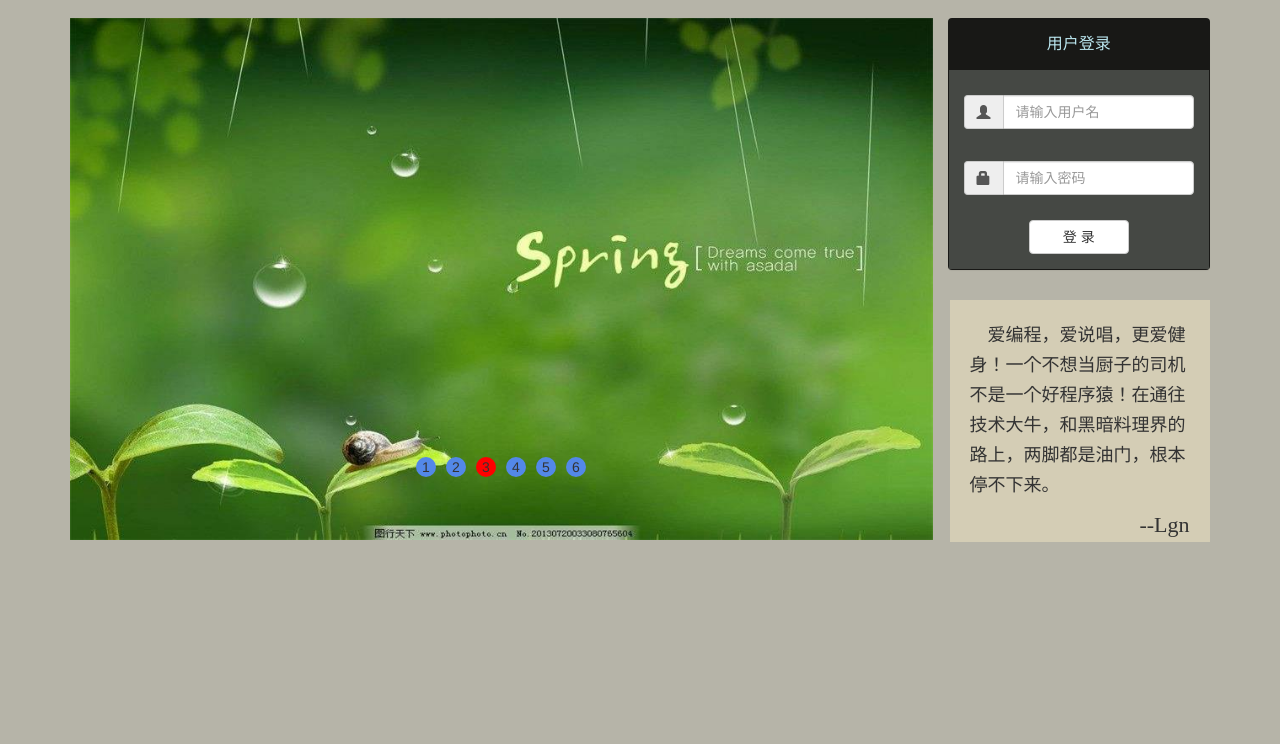
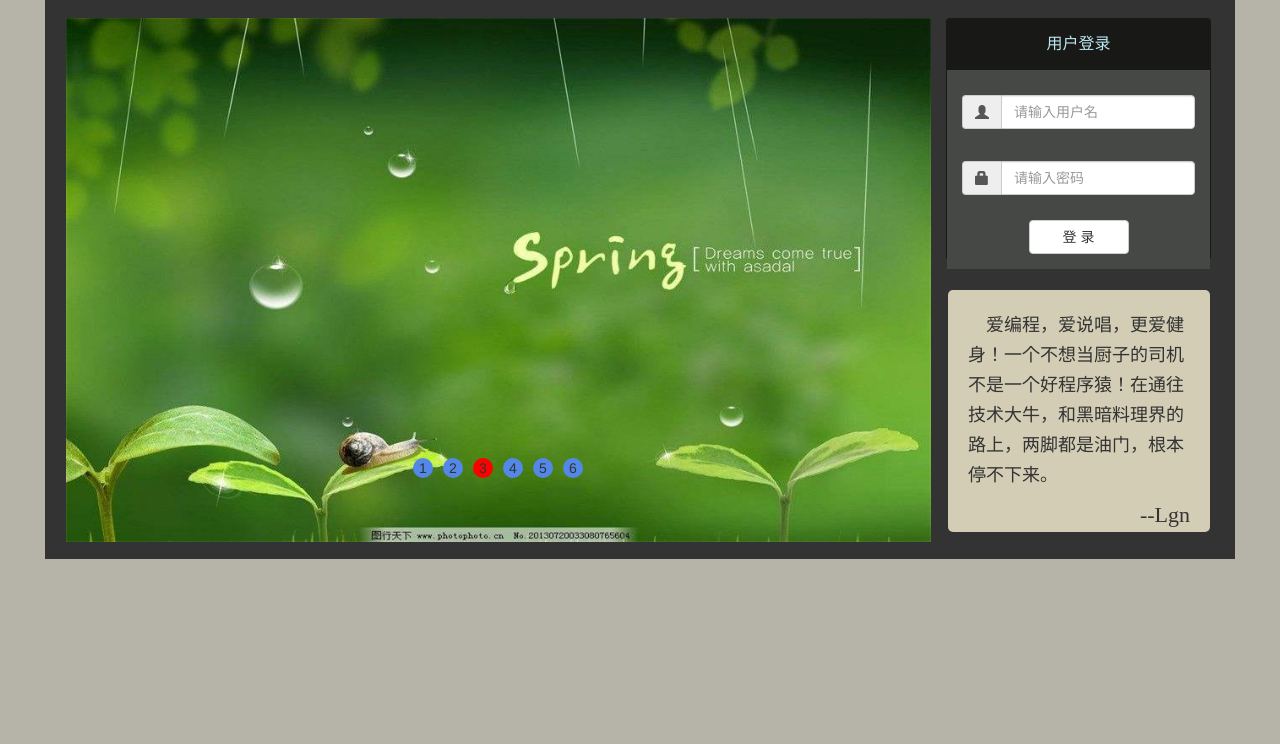
Before and after one commit to LgnBlog/Lgn.github.io, a plain HTML site: page index.html in a window 1280 px wide. Shown: the part 56-800 px from the top of the page. Drawn offline with Linux system fonts and the light colour scheme.

Commit message:
响应式

```diff
--- a/css/main.css
+++ b/css/main.css
@@ -10,22 +10,37 @@ html,body{
 body{
 	background-color: #b6b4a8; no-repeat;
 	background-size: 100%;
+
+}
+.container{
+	width: 1190px;
+	height: 615px;
+	background-color: #333;
+	overflow: hidden;
 }
 .panel-login{
 	margin-top: 0px;
+	width: 265px;
+	height: 242px;
 }
 .my-col-12{
 	padding: 0px;
 }
+#image{
+	width: 880px;
+	height: 532px;
+	margin-left: 6px;
+}
 .famousP{
 	background-color: #d4cdb5;
-	width: 260px;
+	width: 262px;
 	height: 242px;
 	padding: 20px;
 	line-height: 30px;
 	font-size: 18px;
 	margin: 30px 2px;
 	font-family: STXingkai;
+	border-radius: 5px;
 }
 #lgn{
 	float: right;
```
